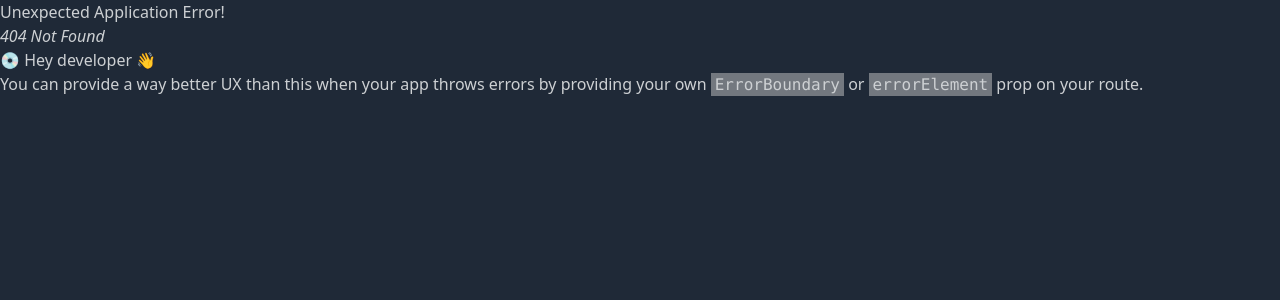
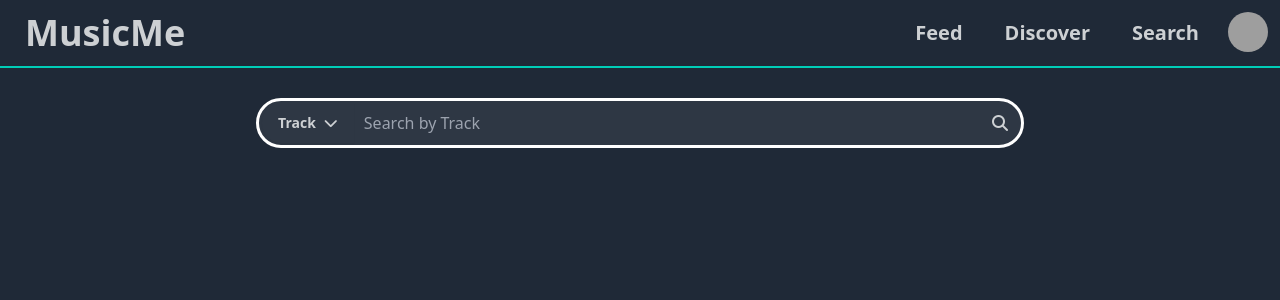
Before and after one commit to TomMazzag/MusicMe-Frontend, a React (Vite) app: page /search in a window 1280 px wide. Before the commit this address had no page. Shown: the top 300 px of the page. Built offline with nearby package versions, Linux system fonts and the light colour scheme; grey boxes are pictures that could not be loaded.

Commit message:
Search page added and adjusted with daisyUI

```diff
--- a/index.html
+++ b/index.html
@@ -5,6 +5,7 @@
     <link rel="icon" type="image/svg+xml" href="/vite.svg" />
     <meta name="viewport" content="width=device-width, initial-scale=1.0" />
     <title>MusicMe</title>
+    <script src="https://kit.fontawesome.com/b3cfe25c7d.js" crossorigin="anonymous"></script>
   </head>
   <body>
     <div id="root"></div>
--- a/src/App.tsx
+++ b/src/App.tsx
@@ -4,6 +4,7 @@
 import { Success } from './pages/Navigation/Success';
 import { UsersAccount } from './pages/Account/UsersAccount';
 import { CreateAccount } from './pages/Navigation/CreateAccount';
+import SearchPage from './pages/Search/Search';
 
 const router = createBrowserRouter([
   {
@@ -22,6 +23,10 @@
     path: "/account/create",
     element: <CreateAccount />,
   },
+  {
+    path: "/search",
+    element: <SearchPage />,
+  }
 ])
 
 function App() {
--- a/src/components/Navbar.tsx
+++ b/src/components/Navbar.tsx
@@ -12,7 +12,7 @@
                     <a className="btn btn-ghost text-xl">Discover</a>
                 </div>
                 <div className="flex-1">
-                    <a className="btn btn-ghost text-xl">Search</a>
+                    <a href="/search" className="btn btn-ghost text-xl">Search</a>
                 </div>
                 <div className="dropdown dropdown-end">
                     <div tabIndex={0} role="button" className="btn btn-ghost btn-circle avatar">
@@ -21,7 +21,7 @@
                         </div>
                     </div>
                     <ul tabIndex={0} className="mt-3 z-[1] p-2 shadow menu menu-sm dropdown-content bg-base-100 rounded-box w-40">
-                        <li><a>Profile</a></li>
+                        <li><a href="/account">Profile</a></li>
                         <li><a>Settings</a></li>
                         <li><a>Logout</a></li>
                     </ul>
--- /dev/null
+++ b/src/components/Search/track.tsx
@@ -0,0 +1,22 @@
+export const TrackSearch = ({result}: any) => {
+
+    console.log(result)
+    return (
+        <>
+            {result.map((result: any, index: number) => (
+                <a href={`/songs/${result.id}`} className="result-tile" key={index}>
+                    <img src={result.album.images[0].url} alt="" />
+                    <div className="result-text">
+                        <h3>{result.name}</h3>
+                        <p>{result.artists[0].name}</p>
+                    </div>
+                    <div className="repost">
+                        <i className="fa-solid fa-share"></i>
+                        <p>Repost</p>
+                    </div>
+                    <a href={result.external_urls.spotify} target="_blank" ><i className="fa-brands fa-spotify fa-2xl"></i></a>
+                </a>
+            ))}
+        </>
+    )
+};
--- a/src/index.css
+++ b/src/index.css
@@ -1,3 +1,15 @@
 @tailwind base;
 @tailwind components;
 @tailwind utilities;
+
+:root {
+    --primary: "#22c55e";
+    --secondary: "#06b6d4";
+    --accent: "#00cdb7";
+    --neutral: "#6b7280";
+    --base-100: "#1f2937";
+    --info: "#0085ff";
+    --success: "#16a34a";
+    --warning: "#ec5e00";
+    --error: "#be0024";
+}
--- a/src/pages/Account/Account.css
+++ b/src/pages/Account/Account.css
@@ -28,7 +28,7 @@
 .account-details-container {
     display: flex;
     gap: 50px;
-    margin-bottom: 50px;
+    margin-bottom: 35px;
 }
 
 .account-details {
@@ -53,7 +53,7 @@
 }
 
 .follower-count a:hover {
-    color: rgb(178, 175, 241);
+    color: #00cdb7;
 }
 
 .follower-count h2 {
--- a/src/pages/Account/UsersAccount.tsx
+++ b/src/pages/Account/UsersAccount.tsx
@@ -22,6 +22,7 @@
     const [access_token, setAccess_token] = useState(localStorage.getItem("access_token"))
     const [profile, setProfile] = useState<Profile>()
     const [playlists, setPlaylists] = useState<any>()
+    const [activeTab, setActiveTab] = useState<string>("Playlists")
 
     const getPlaylists = async (id: string) => {
         const result = await fetch(`https://api.spotify.com/v1/users/${id}/playlists?offset=0&limit=50`, {
@@ -88,6 +89,24 @@
                     </div>
                 </div>
 
+                <div role="tablist" className="tabs tabs-boxed mb-10">
+                    <a
+                        role="tab"
+                        className={`tab ${activeTab === "Playlists" ? "tab-active" : ""}`}
+                        onClick={() => setActiveTab("Playlists")}
+                    >Playlists</a>
+                    <a
+                        role="tab"
+                        className={`tab ${activeTab === "Liked" ? "tab-active" : ""}`}
+                        onClick={() => setActiveTab("Liked")}
+                    >Liked songs</a>
+                    <a
+                        role="tab"
+                        className={`tab ${activeTab === "Feed" ? "tab-active" : ""}`}
+                        onClick={() => setActiveTab("Feed")}
+                    >Feed</a>
+                </div>
+
                 {playlists &&
                 <div className="playlists mb-20">
                     {playlists.map((playlist: any, index: number) => (
--- a/src/pages/Navigation/CreateAccount.tsx
+++ b/src/pages/Navigation/CreateAccount.tsx
@@ -52,15 +52,15 @@
         }
     }
 
-    const nextStep = () => {
-        if (activeStep === 2) {
-            //Add in logic for creating user in DB
-            //Get user a platform token
-            //Then navigate to account page
-            navigate("/account")
-        }
-        setActiveStep((prevActiveStep) => prevActiveStep + 1)
-    }
+    // const nextStep = () => {
+    //     if (activeStep === 2) {
+    //         //Add in logic for creating user in DB
+    //         //Get user a platform token
+    //         //Then navigate to account page
+    //         navigate("/account")
+    //     }
+    //     setActiveStep((prevActiveStep) => prevActiveStep + 1)
+    // }
 
 
 
--- /dev/null
+++ b/src/pages/Search/Search.css
@@ -0,0 +1,132 @@
+.search-page {
+    min-height: 100vh;
+    width: 100vw;
+    display: flex;
+    align-items: center;
+    flex-direction: column;
+    margin-top: 30px;
+}
+
+.search-bar {
+    height: 50px;
+    display: flex;
+    align-items: center;
+    border: 3px solid white;
+    border-radius: 30px;
+    padding: 8px 3px;
+    gap: 5px;
+    background-color: rgba(255, 255, 255, 0.067);
+    width: 60%;
+}
+
+.search-bar input {
+    height: 100%;
+    background-color: transparent;
+    border: none;
+    flex-grow: 1;
+    padding: 0 5px;
+}
+
+.search-bar button {
+    background-color: transparent;
+    padding: 5px 10px;
+}
+
+.search-bar button:hover {
+    border: 1px solid transparent;
+    color: rgba(255, 255, 255, 0.8);
+}
+
+/* .search-page .dropdown {
+    position: relative;
+    padding: 5px 15px;
+    margin-left: 5px;
+    width: 90px;
+    display: flex;
+    align-items: center;
+    justify-content: space-between;
+    background-color: green;
+    border-radius: 20px;
+    font-weight: 500;
+}
+
+.search-page .dropdown:hover {
+    cursor: pointer;
+} */
+
+.dropdown-list {
+    position: absolute;
+    top: 10rem;
+    background-color: white;
+    width: 120px;
+    border-radius: 20px;
+    color: black;
+    padding: 0;
+    margin-left: 5px;
+    max-height: 0;
+    overflow: hidden;
+    transition: max-height 0.5s ease;
+}
+
+.dropdown-list li {
+    list-style: none;
+    text-align: start;
+    padding: 0 15px;
+    margin-bottom: 7px;
+    font-weight: 500;
+    transition: transform 0.2s ease;
+    cursor: pointer;
+}
+
+.dropdown-list li:hover {
+    transform: translateX(5px);
+}
+
+.dropdown-list.show {
+    max-height: 100px;
+    overflow:visible;
+}
+
+.dropdown-list:not(.show) {
+    padding: 0;
+}
+
+.results {
+    display: flex;
+    flex-direction: column;
+    gap: 50px;
+    margin-top: 50px;
+    width: 70%;
+    align-items: center;
+}
+
+.result-tile {
+    display: flex;
+    align-items: center;
+    justify-content: center;
+    gap: 20px;
+    width: 50%;
+    color: white;
+}
+
+.result-tile:hover {
+    color: rgba(255, 255, 255, 0.76);
+}
+
+.result-text {
+    flex-grow: 1;
+    align-self: center;
+}
+
+.result-tile img {
+    height: 120px;
+}
+
+.repost {
+    padding: 0 20px;
+}
+
+.repost p {
+    margin: 0;
+    margin-top: 5px;
+}
--- /dev/null
+++ b/src/pages/Search/Search.tsx
@@ -0,0 +1,61 @@
+import { useEffect, useState } from "react"
+import "./Search.css"
+import { Navbar } from "../../components/Navbar"
+import { TrackSearch } from "../../components/Search/track"
+
+const SearchPage = () => {
+    const [searchCategory, setSearchCategory] = useState("Track")
+    const [searchInput, setSearchInput] = useState("")
+    const [access_token, setAccess_token] = useState(localStorage.getItem("access_token"))
+    const [result, setResult] = useState([])
+
+    const url = `https://api.spotify.com/v1/search?q=${searchInput}&type=${searchCategory.toLowerCase()}`
+    let encodedURI = encodeURI(url)
+
+    useEffect(() => {
+        if (searchInput.length > 1) {
+            fetch(encodedURI, {
+                method: "GET", headers: { Authorization: `Bearer ${access_token}` }
+            })
+            .then(response => response.json())
+            .then((data) => {
+                const category = searchCategory.toLowerCase() + "s"
+                setResult(data[category].items)
+            })
+        }
+    }, [searchCategory, searchInput])
+
+
+    return (
+        <>
+            <Navbar />
+            <div className="search-page">
+
+                <div className="search-bar">
+
+
+                    <div className="dropdown dropdown-hover">
+                        <div tabIndex={0} role="button" className="btn border-none bg-transparent my-0 rounded-bl-full rounded-tl-full h-10 min-h-1">
+                            <span>{searchCategory}</span>
+                            <i className="fa-solid fa-chevron-down"></i>
+                        </div>
+                        <ul tabIndex={0} className="dropdown-content z-[1] menu p-2 shadow bg-base-100 rounded-box w-30">
+                            <li onClick={() => {setSearchCategory("Track");}}><a>Song</a></li>
+                            <li onClick={() => {setSearchCategory("Artist");}}><a>Artist</a></li>
+                            <li onClick={() => {setSearchCategory("Album");}}><a>Album</a></li>
+                            <li onClick={() => {setSearchCategory("Username");}}><a>People</a></li>
+                        </ul>
+                    </div>
+
+                    <input type="text" placeholder={`Search by ${searchCategory}`} value={searchInput} onChange={(e) => {setSearchInput(e.target.value)}}/>
+                    <button><i className="fa-solid fa-magnifying-glass"></i></button>
+                </div>
+                <div className="results">
+                    {result.length > 1 && <TrackSearch result={result}/>}
+                </div>
+            </div>
+        </>
+    )
+}
+
+export default SearchPage
```
Also changed, not shown: 1 other file (tests, documents, lock files or other folders).
